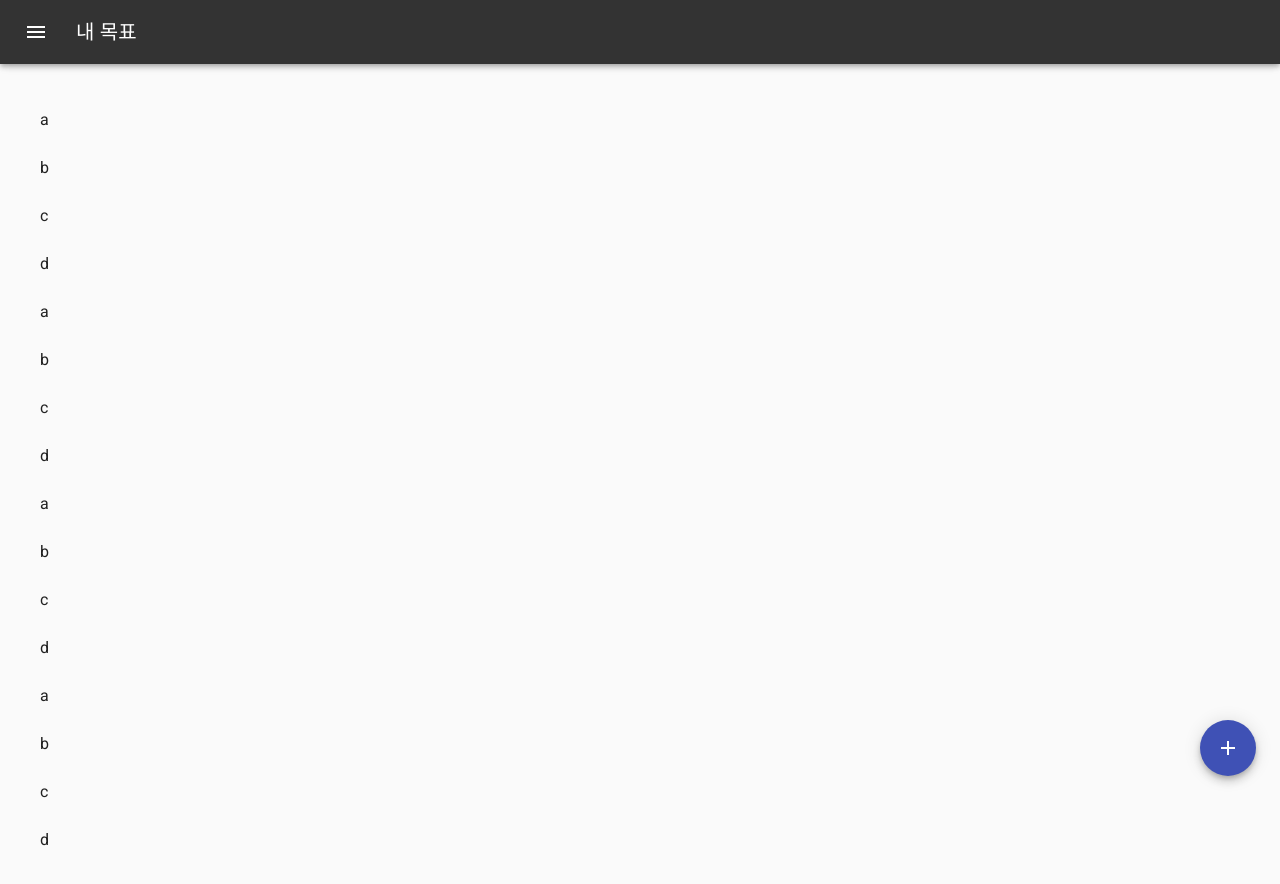
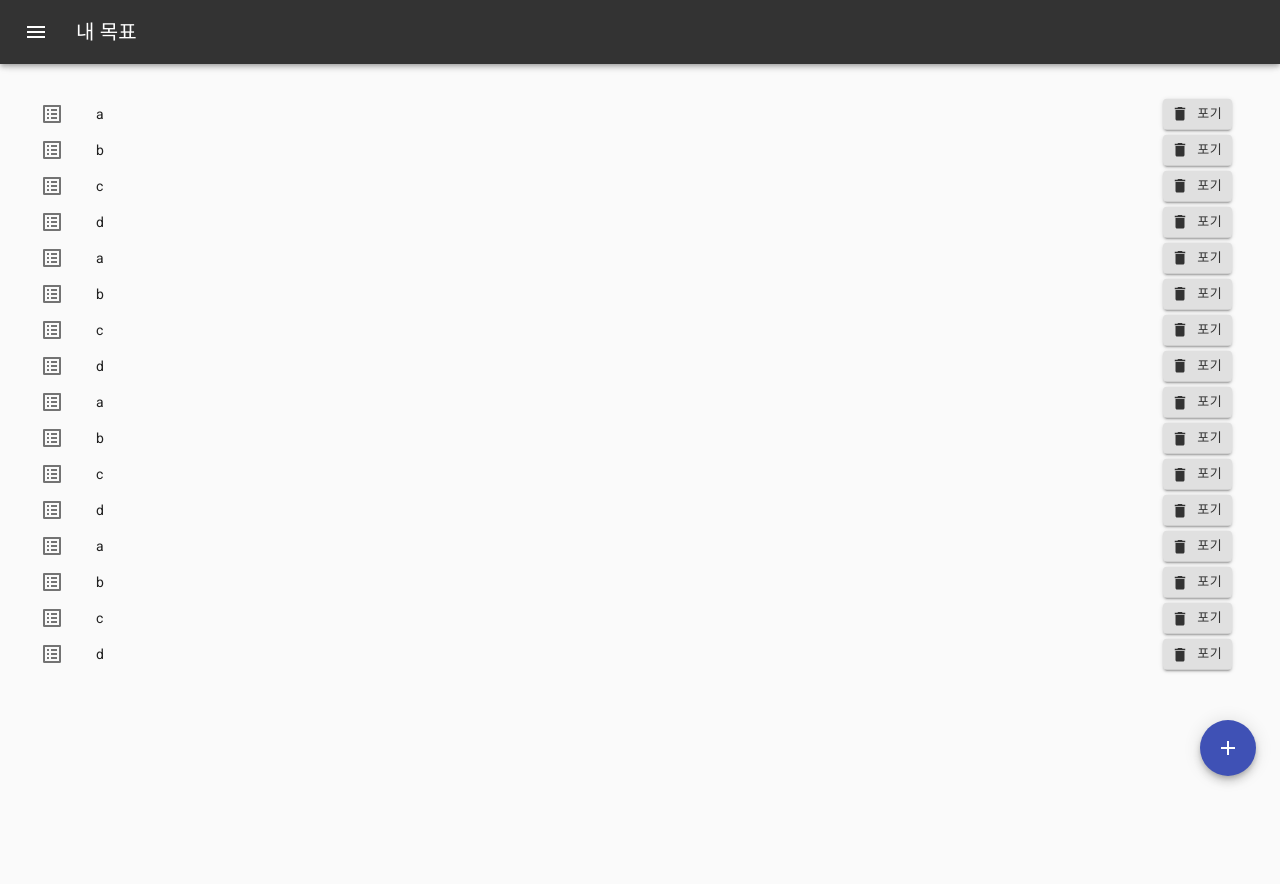
Before and after one commit to boostcamp-2020/Project04-A-Whale, a React (Create React App) app in the folder sidebar/: page /#/ in a window 1280 px wide. Shown: the top 884 px of the page. After the commit the page ends 800 px from the top, so only its background shows below. Built offline with nearby package versions, Linux system fonts and the light colour scheme.

Commit message:
[feat] 포기 버튼 레이아웃 구현
'쓰레기통' 이미지와 '포기' 텍스트로 이루어진 버튼 생성

```diff
--- /dev/null
+++ b/sidebar/src/components/UI/atoms/buttons/AbandonButton.js
@@ -0,0 +1,30 @@
+import React from 'react';
+import { makeStyles } from '@material-ui/core/styles';
+import DeleteIcon from '@material-ui/icons/Delete';
+import Button from '@material-ui/core/Button';
+
+const useStyles = makeStyles((theme) => ({
+  button: {
+    margin: theme.spacing(1),
+    color: '#333333',
+    borderColor: '#E0E0E0',
+  },
+}));
+
+const AbandonButton = () => {
+  const classes = useStyles();
+  return (
+    <>
+      <Button
+        variant="contained"
+        className={classes.button}
+        startIcon={<DeleteIcon />}
+        size="small"
+      >
+        포기
+      </Button>
+    </>
+  );
+};
+
+export default AbandonButton;
--- a/sidebar/src/components/templates/MyBucketList.js
+++ b/sidebar/src/components/templates/MyBucketList.js
@@ -6,7 +6,11 @@ import ListItem from '@material-ui/core/ListItem';
 import ListItemText from '@material-ui/core/ListItemText';
 import Fab from '@material-ui/core/Fab';
 import AddIcon from '@material-ui/icons/Add';
+import ListAltIcon from '@material-ui/icons/ListAlt';
+import ListItemIcon from '@material-ui/core/ListItemIcon';
+import ListItemSecondaryAction from '@material-ui/core/ListItemSecondaryAction';
 import { Link } from 'react-router-dom';
+import AbandonButton from '../UI/atoms/buttons/AbandonButton';
 
 const useStyles = makeStyles((theme) => ({
   fab: {
@@ -29,6 +33,9 @@ const useStyles = makeStyles((theme) => ({
       easing: theme.transitions.easing.sharp,
       duration: theme.transitions.duration.leavingScreen,
     }),
+    button: {
+      margin: theme.spacing(1),
+    },
   },
 }));
 
@@ -40,11 +47,19 @@ const MyBucketList = ({ bucketList }) => {
       <main className={clsx(classes.content)}>
         <div className={classes.drawerHeader} />
         <List>
-          {bucketList.map((text, index) => (
-            <ListItem button key={index}>
-              <ListItemText primary={text} />
-            </ListItem>
-          ))}
+          {bucketList.map((bucket, index) => {
+            return (
+              <ListItem key={index} role={undefined} dense button>
+                <ListItemIcon>
+                  <ListAltIcon />
+                </ListItemIcon>
+                <ListItemText primary={bucket} />
+                <ListItemSecondaryAction>
+                  <AbandonButton />
+                </ListItemSecondaryAction>
+              </ListItem>
+            );
+          })}
         </List>
         <Link to="/bucket-list/new">
           <Fab color="primary" aria-label="add" className={classes.fab}>
```
